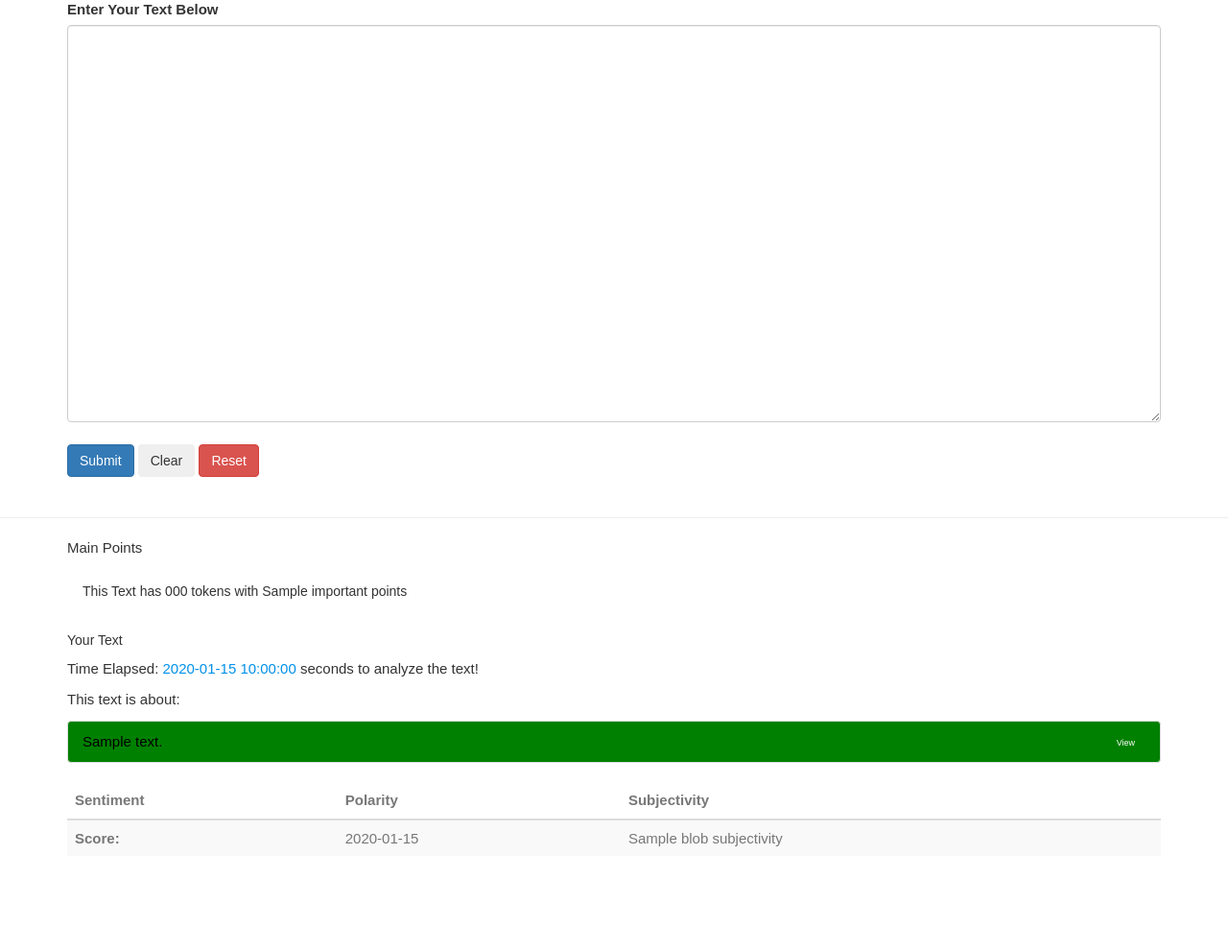
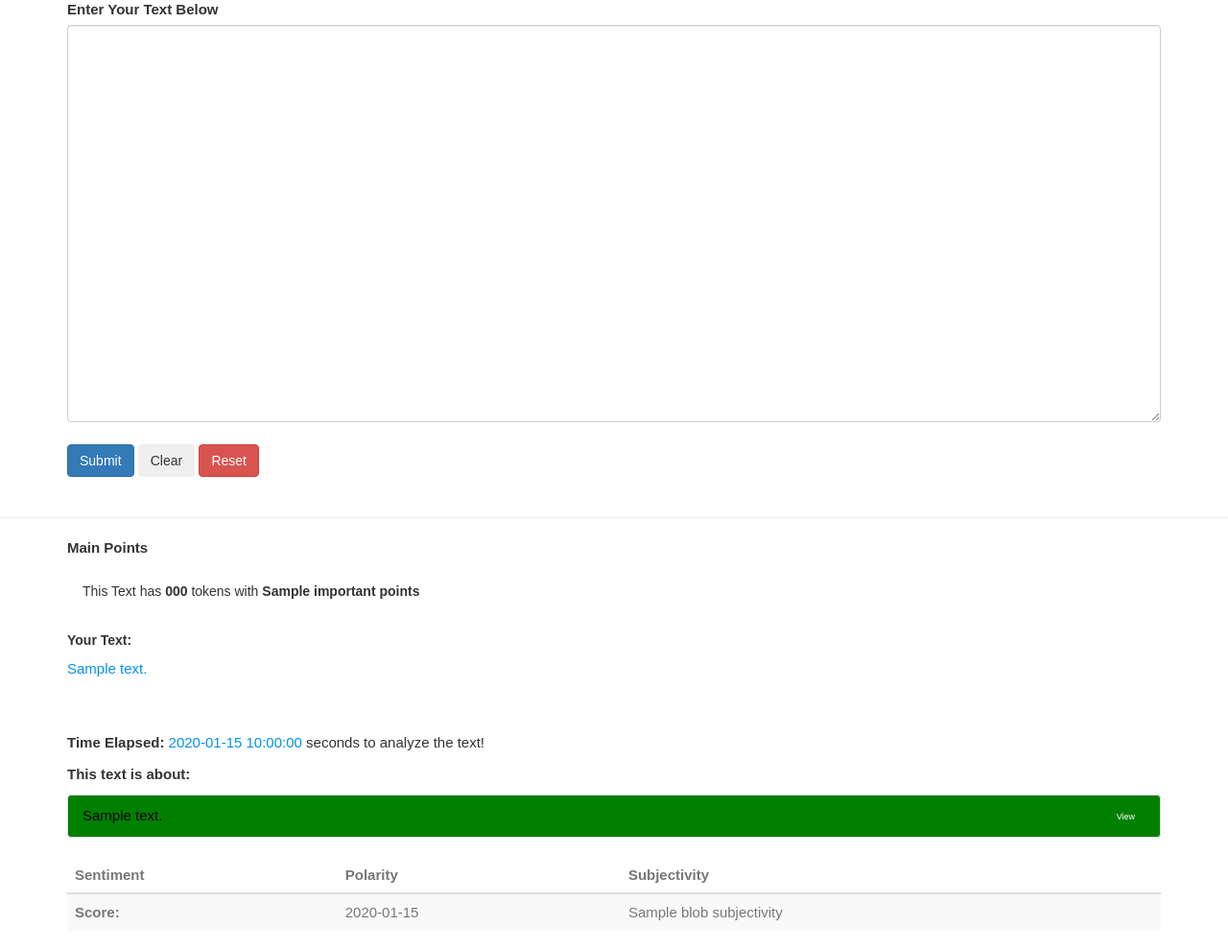
Before and after one commit to AnkitM18-tech/Sentiment-Analysis-Flask, a Flask app: template templates/index.html in a window 1280 px wide. Shown: the part 230-1220 px from the top of the page at 96% size. Before the commit the page ends 1112 px from the top, so only its background shows below. Run offline with Flask 2, Linux system fonts and the light colour scheme; the template is opened without the code that fills it: most values are stand-ins (such as "Sample title", 1, 10 or a date in 2020); some libraries are stand-ins or nearby versions.

Commit message:
fixed styling

```diff
--- a/templates/index.html
+++ b/templates/index.html
@@ -27,7 +27,7 @@
         color: white;
     }
 
-    @keyframes spinner {
+    @keyframes spinner-1 {
         to {
             transform: rotate(360deg);
         }
@@ -68,19 +68,21 @@
     <div class="container">
         <div class="card">
             <div class="card-header">
-                Main Points
+                <b>Main Points</b>
             </div>
             <div class="card-body">
                 <h5 class="card-title">
                     <div class="alert alert-primary" role="alert">
-                        This Text has {{ number_of_tokens }} tokens with {{ len_of_words }} important points
+                        This Text has <strong> {{ number_of_tokens }} </strong>tokens with <strong> {{ len_of_words }} important points </strong>
                     </div>
                 </h5>
                 <div class="text">
-                    <h5>Your Text</h5>
-                    <p>Time Elapsed: <span style="color:#0091EA;">{{ time_elapsed }}</span> seconds to analyze the text!
+                    <h5><strong>Your Text: </strong></h5>
+                    <p><span style="color:#0091EA;">{{ received_text }}</span></p><br>
+                    <br>
+                    <p><strong>Time Elapsed: </strong><span style="color:#0091EA;">{{ time_elapsed }}</span> seconds to analyze the text!
                     </p>
-                    <p>This text is about: </p>
+                    <p><strong> This text is about: </strong></p>
                     {% for i in summary %}
                     <ul class="list-group">
                         <li class="list-group-item list-group-item-info"><span style="color:black;">{{ i }}</span>
```
